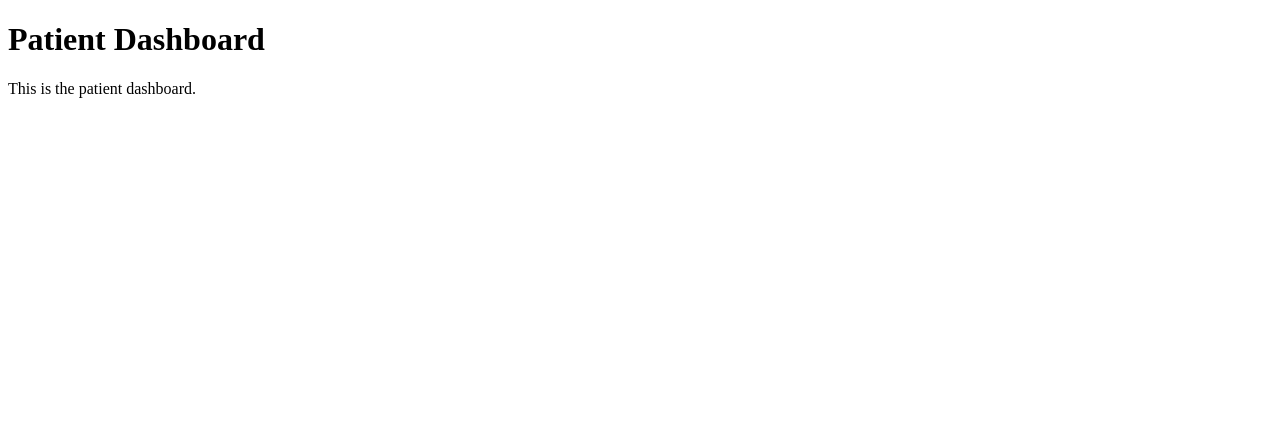
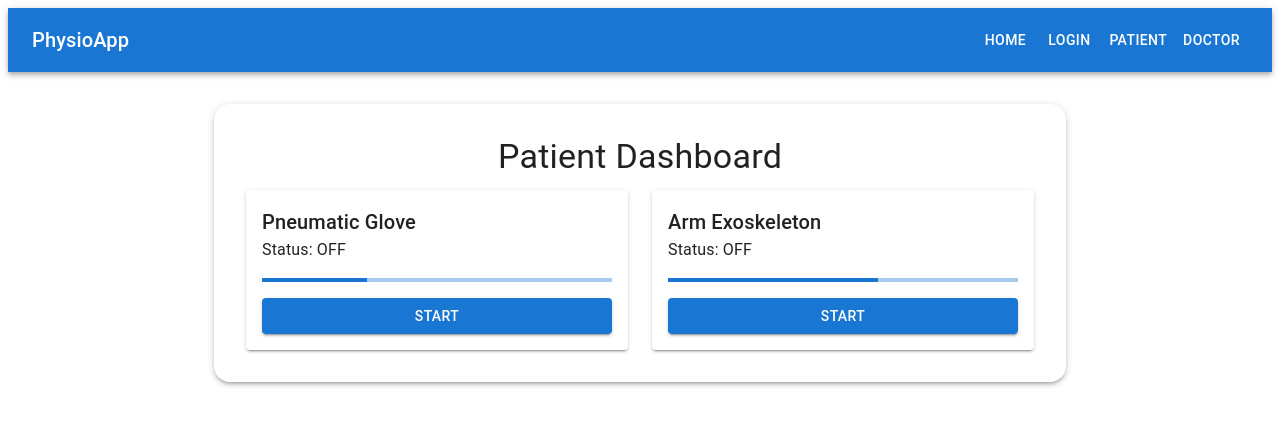
Before and after one commit to darth-in8/Pysioexoapp, a React (Vite) app: page /patient in a window 1280 px wide. Shown: the top 426 px of the page. Built offline with nearby package versions, Linux system fonts and the light colour scheme.

Commit message:
Add Navbar, Home Page, and enhance UI

```diff
--- a/package.json
+++ b/package.json
@@ -10,9 +10,15 @@
     "preview": "vite preview"
   },
   "dependencies": {
+    "@emotion/react": "^11.14.0",
+    "@emotion/styled": "^11.14.0",
+    "@mui/icons-material": "^6.4.7",
+    "@mui/material": "^6.4.7",
     "axios": "^1.8.3",
+    "firebase": "^11.4.0",
     "react": "^19.0.0",
     "react-dom": "^19.0.0",
+    "react-hook-form": "^7.54.2",
     "react-router-dom": "^7.3.0"
   },
   "devDependencies": {
--- /dev/null
+++ b/src/components/Navbar.jsx
@@ -0,0 +1,30 @@
+// src/components/Navbar.jsx
+import React from 'react';
+import { AppBar, Toolbar, Typography, Button } from '@mui/material';
+import { Link } from 'react-router-dom';
+
+const Navbar = () => {
+    return (
+        <AppBar position="static">
+            <Toolbar>
+                <Typography variant="h6" component="div" sx={{ flexGrow: 1 }}>
+                    PhysioApp
+                </Typography>
+                <Button color="inherit" component={Link} to="/">
+                    Home
+                </Button>
+                <Button color="inherit" component={Link} to="/login">
+                    Login
+                </Button>
+                <Button color="inherit" component={Link} to="/patient">
+                    Patient
+                </Button>
+                <Button color="inherit" component={Link} to="/doctor">
+                    Doctor
+                </Button>
+            </Toolbar>
+        </AppBar>
+    );
+};
+
+export default Navbar;
--- a/src/main.jsx
+++ b/src/main.jsx
@@ -2,6 +2,7 @@
 import React from 'react';
 import ReactDOM from 'react-dom/client';
 import { BrowserRouter as Router, Route, Routes } from 'react-router-dom';
+import Navbar from './components/Navbar';
 import Home from './pages/Home';
 import Login from './pages/Login';
 import PatientDashboard from './pages/PatientDashboard';
@@ -10,6 +11,7 @@ import DoctorDashboard from './pages/DoctorDashboard';
 const App = () => {
     return (
         <Router>
+            <Navbar />
             <Routes>
                 <Route path="/" element={<Home />} />
                 <Route path="/login" element={<Login />} />
--- a/src/pages/DoctorDashboard.jsx
+++ b/src/pages/DoctorDashboard.jsx
@@ -1,12 +1,52 @@
 // src/pages/DoctorDashboard.jsx
 import React from 'react';
+import {
+    Container,
+    Typography,
+    Paper,
+    Table,
+    TableBody,
+    TableCell,
+    TableContainer,
+    TableHead,
+    TableRow,
+    Slide,
+} from '@mui/material';
+
+const patients = [
+    { id: 1, name: 'John Doe', progress: 70 },
+    { id: 2, name: 'Jane Smith', progress: 50 },
+];
 
 const DoctorDashboard = () => {
     return (
-        <div>
-            <h1>Doctor Dashboard</h1>
-            <p>This is the doctor dashboard.</p>
-        </div>
+        <Container maxWidth="md">
+            <Slide direction="up" in={true} mountOnEnter unmountOnExit>
+                <Paper elevation={3} sx={{ padding: 4, marginTop: 4, borderRadius: 4 }}>
+                    <Typography variant="h4" align="center" gutterBottom>
+                        Doctor Dashboard
+                    </Typography>
+                    <TableContainer component={Paper}>
+                        <Table>
+                            <TableHead>
+                                <TableRow>
+                                    <TableCell>Patient Name</TableCell>
+                                    <TableCell align="right">Progress</TableCell>
+                                </TableRow>
+                            </TableHead>
+                            <TableBody>
+                                {patients.map((patient) => (
+                                    <TableRow key={patient.id}>
+                                        <TableCell>{patient.name}</TableCell>
+                                        <TableCell align="right">{patient.progress}%</TableCell>
+                                    </TableRow>
+                                ))}
+                            </TableBody>
+                        </Table>
+                    </TableContainer>
+                </Paper>
+            </Slide>
+        </Container>
     );
 };
 
--- a/src/pages/Home.jsx
+++ b/src/pages/Home.jsx
@@ -1,12 +1,17 @@
 // src/pages/Home.jsx
 import React from 'react';
+import { Container, Typography } from '@mui/material';
 
 const Home = () => {
     return (
-        <div>
-            <h1>Welcome to PhysioApp</h1>
-            <p>Your app for physiotherapy exercises and recovery tracking.</p>
-        </div>
+        <Container maxWidth="md">
+            <Typography variant="h3" align="center" sx={{ marginTop: 4 }}>
+                Welcome to PhysioApp
+            </Typography>
+            <Typography variant="h5" align="center" sx={{ marginTop: 2 }}>
+                Your app for physiotherapy exercises and recovery tracking.
+            </Typography>
+        </Container>
     );
 };
 
--- a/src/pages/Login.jsx
+++ b/src/pages/Login.jsx
@@ -12,6 +12,7 @@ import {
     Paper,
     Divider,
     Box,
+    Slide,
 } from '@mui/material';
 import GoogleIcon from '@mui/icons-material/Google';
 
@@ -40,16 +41,19 @@ const Login = () => {
     const handleGoogleSignIn = async () => {
         try {
             const user = await signInWithGoogle();
+            console.log('Google Sign-In Success:', user);
             // Redirect based on user role (e.g., user.role === 'patient' ? '/patient' : '/doctor')
             navigate('/patient'); // Temporary redirect
         } catch (error) {
+            console.error('Google Sign-In Error:', error);
             setError('Failed to sign in with Google.');
         }
     };
 
     return (
         <Container maxWidth="sm">
-            <Paper elevation={3} sx={{ padding: 4, marginTop: 8 }}>
+            <Slide direction="up" in={true} mountOnEnter unmountOnExit>
+                <Paper elevation={3} sx={{ padding: 4, marginTop: 8, borderRadius: 4 }}>
                     <Typography variant="h4" align="center" gutterBottom>
                         {isSignUp ? 'Sign Up' : 'Sign In'}
                     </Typography>
@@ -143,6 +147,7 @@ const Login = () => {
                         </Grid>
                     </form>
                 </Paper>
+            </Slide>
         </Container>
     );
 };
--- a/src/pages/PatientDashboard.jsx
+++ b/src/pages/PatientDashboard.jsx
@@ -1,12 +1,83 @@
 // src/pages/PatientDashboard.jsx
-import React from 'react';
+import React, { useState } from 'react';
+import {
+    Container,
+    Typography,
+    Button,
+    Grid,
+    Paper,
+    LinearProgress,
+    Slide,
+} from '@mui/material';
 
 const PatientDashboard = () => {
+    const [gloveStatus, setGloveStatus] = useState('OFF');
+    const [exoskeletonStatus, setExoskeletonStatus] = useState('OFF');
+    const [gloveProgress, setGloveProgress] = useState(30);
+    const [exoskeletonProgress, setExoskeletonProgress] = useState(60);
+
+    const toggleGlove = () => {
+        setGloveStatus(gloveStatus === 'OFF' ? 'ON' : 'OFF');
+        // Simulate progress update
+        setGloveProgress(gloveProgress + 10);
+    };
+
+    const toggleExoskeleton = () => {
+        setExoskeletonStatus(exoskeletonStatus === 'OFF' ? 'ON' : 'OFF');
+        // Simulate progress update
+        setExoskeletonProgress(exoskeletonProgress + 10);
+    };
+
     return (
-        <div>
-            <h1>Patient Dashboard</h1>
-            <p>This is the patient dashboard.</p>
-        </div>
+        <Container maxWidth="md">
+            <Slide direction="up" in={true} mountOnEnter unmountOnExit>
+                <Paper elevation={3} sx={{ padding: 4, marginTop: 4, borderRadius: 4 }}>
+                    <Typography variant="h4" align="center" gutterBottom>
+                        Patient Dashboard
+                    </Typography>
+                    <Grid container spacing={3}>
+                        <Grid item xs={12} md={6}>
+                            <Paper elevation={2} sx={{ padding: 2 }}>
+                                <Typography variant="h6">Pneumatic Glove</Typography>
+                                <Typography>Status: {gloveStatus}</Typography>
+                                <LinearProgress
+                                    variant="determinate"
+                                    value={gloveProgress}
+                                    sx={{ marginY: 2 }}
+                                />
+                                <Button
+                                    variant="contained"
+                                    color="primary"
+                                    onClick={toggleGlove}
+                                    fullWidth
+                                >
+                                    {gloveStatus === 'OFF' ? 'Start' : 'Stop'}
+                                </Button>
+                            </Paper>
+                        </Grid>
+                        <Grid item xs={12} md={6}>
+                            <Paper elevation={2} sx={{ padding: 2 }}>
+                                <Typography variant="h6">Arm Exoskeleton</Typography>
+                                <Typography>Status: {exoskeletonStatus}</Typography>
+                                <LinearProgress
+                                    variant="determinate"
+                                    value={exoskeletonProgress}
+                                    sx={{ marginY: 2 }}
+                                />
+                                <Button
+                                    variant="contained"
+                                    color="primary"
+                                    onClick={toggleExoskeleton}
+                                    fullWidth
+                                >
+                                    {exoskeletonStatus === 'OFF' ? 'Start' : 'Stop'}
+                                </Button>
+                            </Paper>
+                        </Grid>
+                    </Grid>
+                </Paper>
+            </Slide>
+        </Container>
     );
 };
 
--- a/src/services/firebase.js
+++ b/src/services/firebase.js
@@ -2,19 +2,27 @@
 import { initializeApp } from 'firebase/app';
 import { getAuth, GoogleAuthProvider, signInWithPopup } from 'firebase/auth';
 
+// Your web app's Firebase configuration
 const firebaseConfig = {
-    apiKey: "YOUR_API_KEY",
-    authDomain: "YOUR_AUTH_DOMAIN",
-    projectId: "YOUR_PROJECT_ID",
-    storageBucket: "YOUR_STORAGE_BUCKET",
-    messagingSenderId: "YOUR_MESSAGING_SENDER_ID",
-    appId: "YOUR_APP_ID",
+    apiKey: "AIzaSyCoPj1KYM3xaDcB2i4UQus6wppiR60ITf4",
+    authDomain: "physio-app-8f31d.firebaseapp.com",
+    projectId: "physio-app-8f31d",
+    storageBucket: "physio-app-8f31d.firebasestorage.app",
+    messagingSenderId: "1099010545807",
+    appId: "1:1099010545807:web:3f9eacd48a5e85fea538fa",
+    measurementId: "G-D0337ECSBV"
 };
 
+// Initialize Firebase
 const app = initializeApp(firebaseConfig);
+
+// Initialize Firebase Authentication
 export const auth = getAuth(app);
+
+// Google Auth Provider
 export const googleProvider = new GoogleAuthProvider();
 
+// Function to handle Google Sign-In
 export const signInWithGoogle = async () => {
     try {
         const result = await signInWithPopup(auth, googleProvider);
```
Also changed, not shown: src/pages/patientdashboard.css (added, +10 -0 lines), 1 other file (tests, documents, lock files or other folders). Lines whose indentation alone changed are shown as unchanged.
